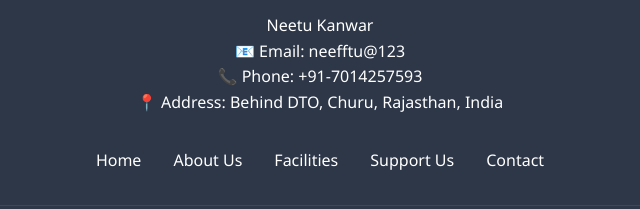
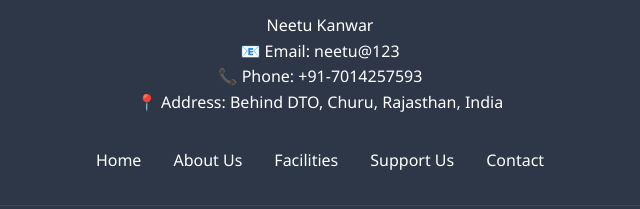
Before and after one commit to the-rajat-singh/bhanwarshevasansthan, a plain HTML site: page index.html in a window 1280 px wide. Shown: the part 4401-4610 px from the top of the page, 320-960 px from the left. Drawn offline with Linux system fonts and the light colour scheme.

Commit message:
Update index.html

```diff
--- a/index.html
+++ b/index.html
@@ -581,7 +581,7 @@
             <div class="footer-info">
                 <h3>Contact Us</h3>
                 <p>Neetu Kanwar</p>
-                <p>📧 Email: neefftu@123</p>
+                <p>📧 Email: neetu@123</p>
                 <p>📞 Phone: +91-7014257593</p>
                 <p>📍 Address: Behind DTO, Churu, Rajasthan, India</p>
             </div>
```
